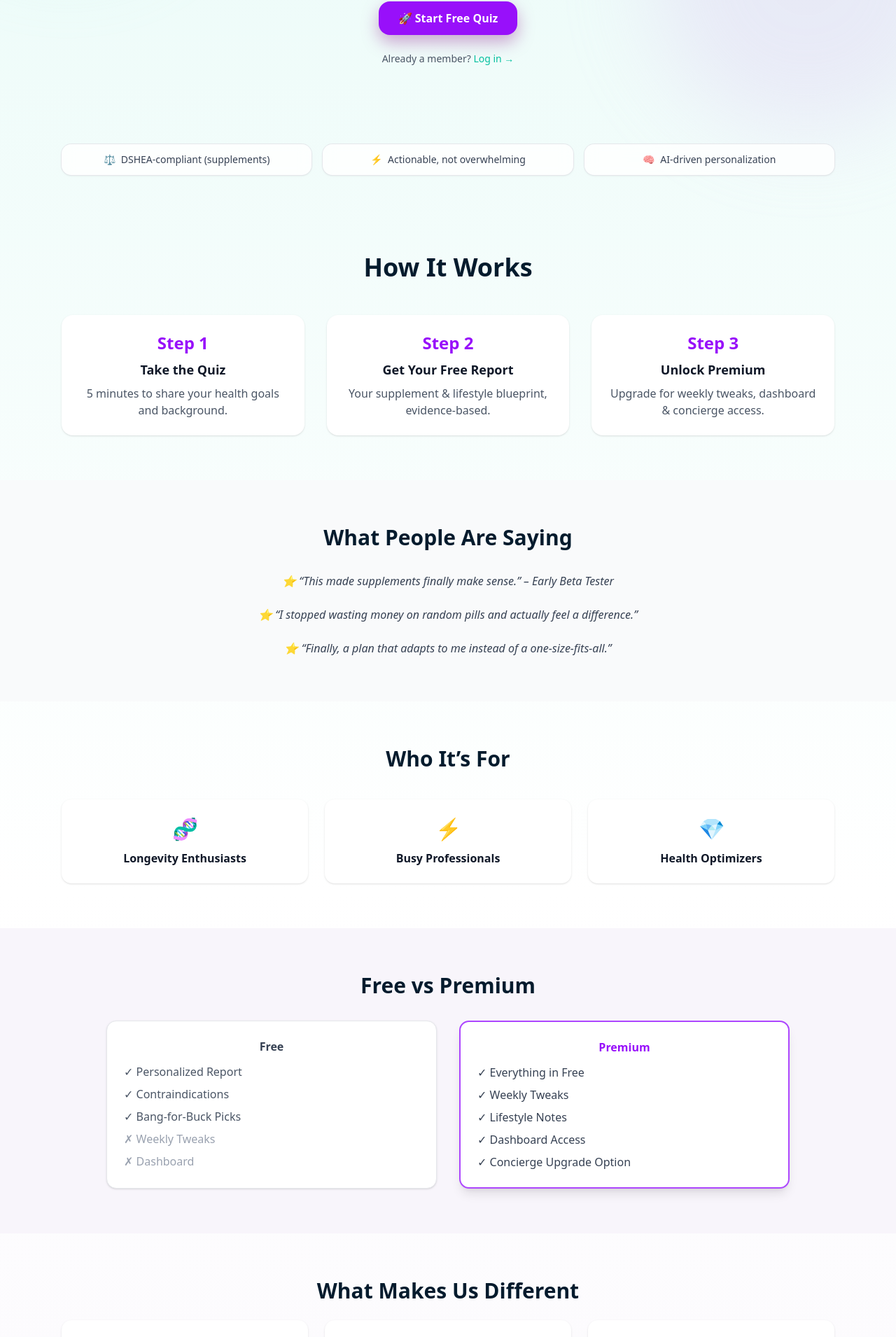
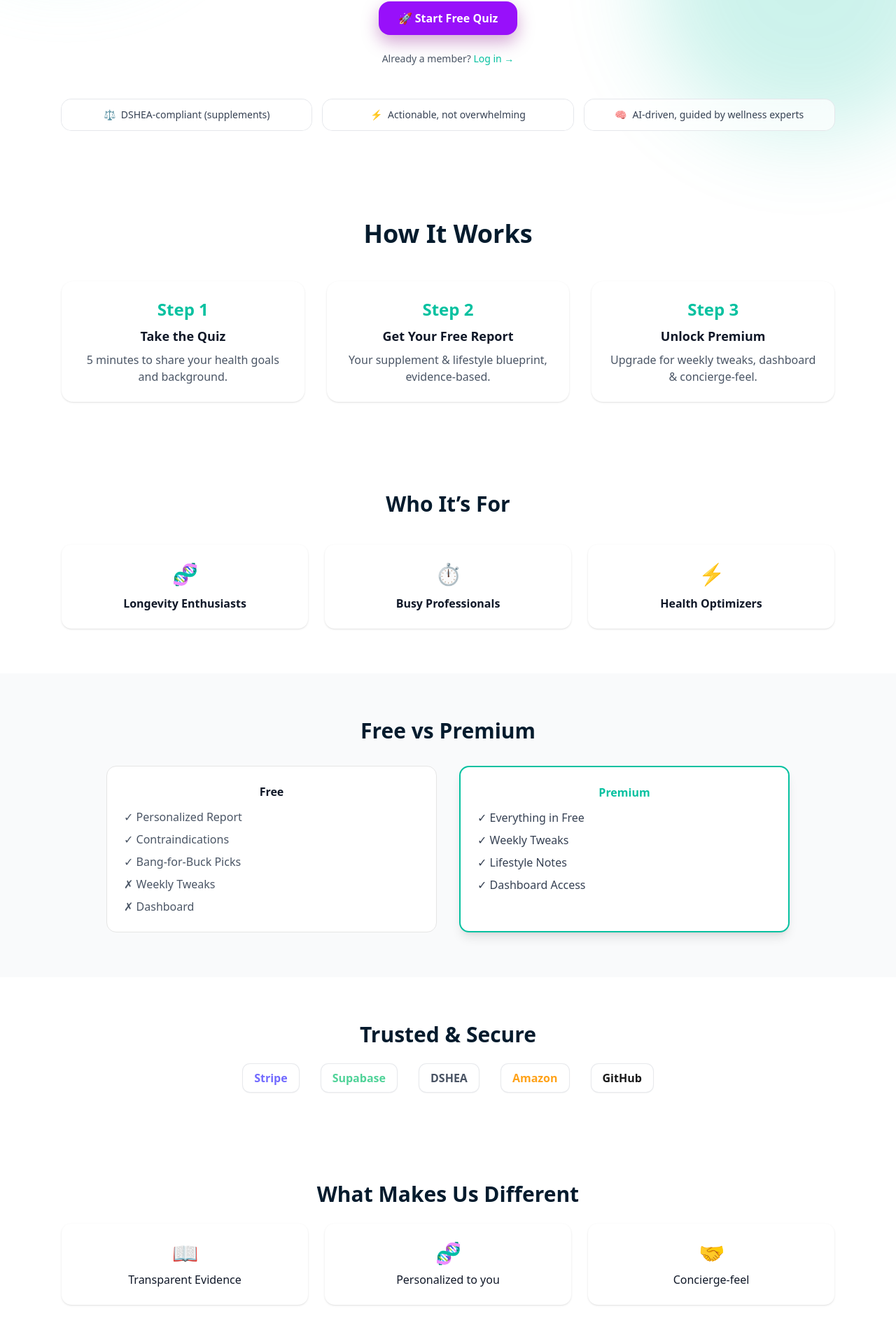
Before and after one commit to LGomes360/lve360-app, a Next.js app: page / in a window 1280 px wide. Shown: the part 354-2264 px from the top of the page at 70% size. Built offline with nearby package versions, Linux system fonts and the light colour scheme.

Commit message:
Update page.tsx

```diff
--- a/app/page.tsx
+++ b/app/page.tsx
@@ -5,16 +5,16 @@ import { motion } from "framer-motion";
 
 export default function Home() {
   return (
-    <main className="relative isolate overflow-hidden bg-gradient-to-b from-[#EAFBF8] via-white to-[#F8F5FB]">
-      {/* ---------------- Background Blobs ---------------- */}
+    <main className="relative isolate overflow-hidden">
+      {/* Animated background blobs */}
       <div
         className="pointer-events-none absolute -top-24 -left-24 h-96 w-96 rounded-full
-                   bg-[#A8F0E4] opacity-30 blur-3xl animate-[float_8s_ease-in-out_infinite]"
+                   bg-[#A8F0E4] opacity-40 blur-3xl animate-[float_8s_ease-in-out_infinite]"
         aria-hidden
       />
       <div
         className="pointer-events-none absolute top-24 -right-24 h-[28rem] w-[28rem] rounded-full
-                   bg-[#D9C2F0] opacity-30 blur-3xl animate-[float_10s_ease-in-out_infinite]"
+                   bg-[#06C1A0] opacity-20 blur-3xl animate-[float_10s_ease-in-out_infinite]"
         aria-hidden
       />
 
@@ -34,7 +34,7 @@ export default function Home() {
         </div>
 
         <h1 className="text-4xl sm:text-6xl md:text-7xl font-extrabold tracking-tight text-transparent bg-clip-text
-                       bg-gradient-to-r from-purple-600 via-[#06C1A0] to-purple-700 drop-shadow-sm">
+                       bg-gradient-to-r from-[#041B2D] via-[#063A67] to-[#06C1A0] drop-shadow-sm">
           Welcome to LVE360
         </h1>
 
@@ -64,27 +64,27 @@ export default function Home() {
             Log in →
           </Link>
         </p>
-      </motion.section>
 
-      {/* ---------------- Credibility Cards ---------------- */}
-      <section className="max-w-6xl mx-auto px-6 py-12 text-center">
-        <div className="grid grid-cols-1 sm:grid-cols-3 gap-4 text-sm">
+        {/* Credibility cards */}
+        <div className="mt-12 grid grid-cols-1 sm:grid-cols-3 gap-4 text-sm">
           {[
             { icon: "⚖️", text: "DSHEA-compliant (supplements)" },
             { icon: "⚡", text: "Actionable, not overwhelming" },
-            { icon: "🧠", text: "AI-driven personalization" },
+            { icon: "🧠", text: "AI-driven, guided by wellness experts" },
           ].map((item) => (
-            <div
+            <motion.div
               key={item.text}
-              className="rounded-xl bg-white/80 ring-1 ring-gray-200 px-4 py-3 backdrop-blur text-gray-700
-                         hover:bg-white transition-colors shadow-sm"
+              whileHover={{ scale: 1.05 }}
+              transition={{ type: "spring", stiffness: 200, damping: 12 }}
+              className="rounded-xl bg-white/70 ring-1 ring-gray-200 px-4 py-3 backdrop-blur text-gray-700
+                         hover:bg-white/90 transition-colors"
             >
               <span className="mr-2">{item.icon}</span>
               {item.text}
-            </div>
+            </motion.div>
           ))}
         </div>
-      </section>
+      </motion.section>
 
       {/* ---------------- How It Works ---------------- */}
       <motion.section
@@ -101,124 +101,160 @@ export default function Home() {
           {[
             { step: "1", title: "Take the Quiz", desc: "5 minutes to share your health goals and background." },
             { step: "2", title: "Get Your Free Report", desc: "Your supplement & lifestyle blueprint, evidence-based." },
-            { step: "3", title: "Unlock Premium", desc: "Upgrade for weekly tweaks, dashboard & concierge access." },
+            { step: "3", title: "Unlock Premium", desc: "Upgrade for weekly tweaks, dashboard & concierge-feel." },
           ].map((s) => (
-            <div key={s.step} className="rounded-2xl bg-white shadow p-6">
-              <div className="text-2xl font-bold text-purple-600 mb-2">Step {s.step}</div>
+            <motion.div
+              key={s.step}
+              whileHover={{ scale: 1.05 }}
+              transition={{ type: "spring", stiffness: 200, damping: 12 }}
+              className="rounded-2xl bg-white shadow p-6"
+            >
+              <div className="text-2xl font-bold text-[#06C1A0] mb-2">Step {s.step}</div>
               <h3 className="font-semibold text-lg mb-2">{s.title}</h3>
               <p className="text-gray-600">{s.desc}</p>
-            </div>
+            </motion.div>
           ))}
         </div>
       </motion.section>
 
-      {/* ---------------- Social Proof ---------------- */}
-      <section className="bg-gray-50 py-16">
-        <div className="max-w-4xl mx-auto px-6 text-center">
-          <h2 className="text-3xl font-bold text-[#041B2D] mb-8">What People Are Saying</h2>
-          <div className="space-y-6">
-            {[
-              "“This made supplements finally make sense.” – Early Beta Tester",
-              "“I stopped wasting money on random pills and actually feel a difference.”",
-              "“Finally, a plan that adapts to me instead of a one-size-fits-all.”",
-            ].map((t, i) => (
-              <p key={i} className="italic text-gray-700">⭐ {t}</p>
-            ))}
-          </div>
-        </div>
-      </section>
-
       {/* ---------------- Who It’s For ---------------- */}
-      <section className="max-w-6xl mx-auto px-6 py-16 text-center">
+      <motion.section
+        className="max-w-6xl mx-auto px-6 py-16 text-center"
+        initial={{ opacity: 0, y: 20 }}
+        whileInView={{ opacity: 1, y: 0 }}
+        viewport={{ once: true }}
+        transition={{ duration: 0.6 }}
+      >
         <h2 className="text-3xl font-bold text-[#041B2D] mb-10">Who It’s For</h2>
         <div className="grid sm:grid-cols-3 gap-6">
           {[
             { icon: "🧬", title: "Longevity Enthusiasts" },
-            { icon: "⚡", title: "Busy Professionals" },
-            { icon: "💎", title: "Health Optimizers" },
+            { icon: "⏱️", title: "Busy Professionals" },
+            { icon: "⚡", title: "Health Optimizers" },
           ].map((p) => (
-            <div key={p.title} className="rounded-xl bg-white p-6 shadow hover:shadow-md transition">
+            <motion.div
+              key={p.title}
+              whileHover={{ scale: 1.05 }}
+              transition={{ type: "spring", stiffness: 200, damping: 12 }}
+              className="rounded-xl bg-white p-6 shadow hover:shadow-md transition"
+            >
               <div className="text-3xl mb-3">{p.icon}</div>
               <h3 className="font-semibold">{p.title}</h3>
-            </div>
+            </motion.div>
           ))}
         </div>
-      </section>
+      </motion.section>
 
       {/* ---------------- Free vs Premium ---------------- */}
-      <section className="bg-[#F8F5FB] py-16">
+      <motion.section
+        className="bg-gray-50 py-16"
+        initial={{ opacity: 0, y: 20 }}
+        whileInView={{ opacity: 1, y: 0 }}
+        viewport={{ once: true }}
+        transition={{ duration: 0.6 }}
+      >
         <div className="max-w-5xl mx-auto px-6 text-center">
           <h2 className="text-3xl font-bold text-[#041B2D] mb-8">Free vs Premium</h2>
           <div className="grid sm:grid-cols-2 gap-8">
-            <div className="rounded-xl border border-gray-200 bg-white p-6 shadow-sm">
-              <h3 className="font-semibold mb-3 text-gray-700">Free</h3>
+            <div className="rounded-xl border bg-white p-6">
+              <h3 className="font-semibold mb-3">Free</h3>
               <ul className="text-left text-gray-600 space-y-2">
                 <li>✓ Personalized Report</li>
                 <li>✓ Contraindications</li>
                 <li>✓ Bang-for-Buck Picks</li>
-                <li className="text-gray-400">✗ Weekly Tweaks</li>
-                <li className="text-gray-400">✗ Dashboard</li>
+                <li>✗ Weekly Tweaks</li>
+                <li>✗ Dashboard</li>
               </ul>
             </div>
-            <div className="rounded-xl border-2 border-purple-500 bg-white p-6 shadow-lg">
-              <h3 className="font-semibold mb-3 text-purple-600">Premium</h3>
+            <div className="rounded-xl border-2 border-[#06C1A0] bg-white p-6 shadow-lg">
+              <h3 className="font-semibold mb-3 text-[#06C1A0]">Premium</h3>
               <ul className="text-left text-gray-700 space-y-2">
                 <li>✓ Everything in Free</li>
                 <li>✓ Weekly Tweaks</li>
                 <li>✓ Lifestyle Notes</li>
                 <li>✓ Dashboard Access</li>
-                <li>✓ Concierge Upgrade Option</li>
+                {/* Concierge removed here */}
               </ul>
             </div>
           </div>
         </div>
-      </section>
+      </motion.section>
+
+      {/* ---------------- Trusted & Secure ---------------- */}
+      <motion.section
+        className="max-w-6xl mx-auto px-6 py-16 text-center"
+        initial={{ opacity: 0 }}
+        whileInView={{ opacity: 1 }}
+        viewport={{ once: true }}
+        transition={{ duration: 0.6 }}
+      >
+        <h2 className="text-3xl font-bold text-[#041B2D] mb-6">Trusted & Secure</h2>
+        <div className="flex flex-wrap justify-center gap-8 opacity-90">
+          <div className="px-4 py-2 bg-white rounded-lg shadow-sm ring-1 ring-gray-200 font-semibold text-[#635BFF]">
+            Stripe
+          </div>
+          <div className="px-4 py-2 bg-white rounded-lg shadow-sm ring-1 ring-gray-200 font-semibold text-[#3ECF8E]">
+            Supabase
+          </div>
+          <div className="px-4 py-2 bg-white rounded-lg shadow-sm ring-1 ring-gray-200 font-semibold text-gray-700">
+            DSHEA
+          </div>
+          <div className="px-4 py-2 bg-white rounded-lg shadow-sm ring-1 ring-gray-200 font-semibold text-[#FF9900]">
+            Amazon
+          </div>
+          <div className="px-4 py-2 bg-white rounded-lg shadow-sm ring-1 ring-gray-200 font-semibold text-black">
+            GitHub
+          </div>
+        </div>
+      </motion.section>
 
       {/* ---------------- Differentiators ---------------- */}
-      <section className="max-w-6xl mx-auto px-6 py-16 text-center">
+      <motion.section
+        className="max-w-6xl mx-auto px-6 py-16 text-center"
+        initial={{ opacity: 0, y: 20 }}
+        whileInView={{ opacity: 1, y: 0 }}
+        viewport={{ once: true }}
+        transition={{ duration: 0.6 }}
+      >
         <h2 className="text-3xl font-bold text-[#041B2D] mb-6">What Makes Us Different</h2>
         <div className="grid sm:grid-cols-3 gap-6">
           {[
-            { icon: "📖", text: "Evidence-based" },
+            { icon: "📖", text: "Transparent Evidence" },
             { icon: "🧬", text: "Personalized to you" },
-            { icon: "🤝", text: "Concierge-ready" },
+            { icon: "🤝", text: "Concierge-feel" },
           ].map((d) => (
-            <div key={d.text} className="rounded-xl bg-white p-6 shadow">
+            <motion.div
+              key={d.text}
+              whileHover={{ scale: 1.05 }}
+              transition={{ type: "spring", stiffness: 200, damping: 12 }}
+              className="rounded-xl bg-white p-6 shadow"
+            >
               <div className="text-3xl mb-2">{d.icon}</div>
               <p>{d.text}</p>
-            </div>
+            </motion.div>
           ))}
         </div>
-      </section>
+      </motion.section>
 
-      {/* ---------------- Trusted + Preview ---------------- */}
-      <section className="bg-gray-50 py-16 text-center">
-        <h2 className="text-3xl font-bold text-[#041B2D] mb-6">Trusted & Secure</h2>
-        <div className="flex justify-center gap-10 opacity-70 mb-12">
-          <div className="h-12 w-28 rounded bg-gray-100 ring-1 ring-gray-200 flex items-center justify-center">Stripe</div>
-          <div className="h-12 w-28 rounded bg-gray-100 ring-1 ring-gray-200 flex items-center justify-center">Supabase</div>
-          <div className="h-12 w-28 rounded bg-gray-100 ring-1 ring-gray-200 flex items-center justify-center">DSHEA</div>
-        </div>
-        <h3 className="text-xl font-semibold mb-4">See Your Dashboard</h3>
-        <div className="flex flex-col sm:flex-row justify-center gap-8">
-          <div className="h-64 w-40 bg-gray-200 rounded-lg shadow-inner" />
-          <div className="h-64 w-96 bg-gray-200 rounded-lg shadow-inner" />
-        </div>
-      </section>
-
-      {/* ---------------- Bottom CTA ---------------- */}
-      <section className="bg-gradient-to-r from-purple-600 to-[#06C1A0] text-white py-16 text-center">
+      {/* ---------------- Sticky CTA ---------------- */}
+      <motion.section
+        className="bg-[#06C1A0] text-white py-16 text-center"
+        initial={{ opacity: 0 }}
+        whileInView={{ opacity: 1 }}
+        viewport={{ once: true }}
+        transition={{ duration: 0.6 }}
+      >
         <h2 className="text-3xl font-bold mb-4">Ready to Start?</h2>
         <p className="mb-6">Take the quiz now and get your free personalized report in minutes.</p>
         <a
           href="https://tally.so/r/mOqRBk"
           target="_blank"
           rel="noopener noreferrer"
-          className="bg-white text-purple-600 px-6 py-3 rounded-lg font-semibold hover:bg-gray-50"
+          className="bg-white text-[#06C1A0] px-6 py-3 rounded-lg font-semibold hover:bg-gray-50"
         >
           Start Free Quiz →
         </a>
-      </section>
+      </motion.section>
     </main>
   );
 }
```
